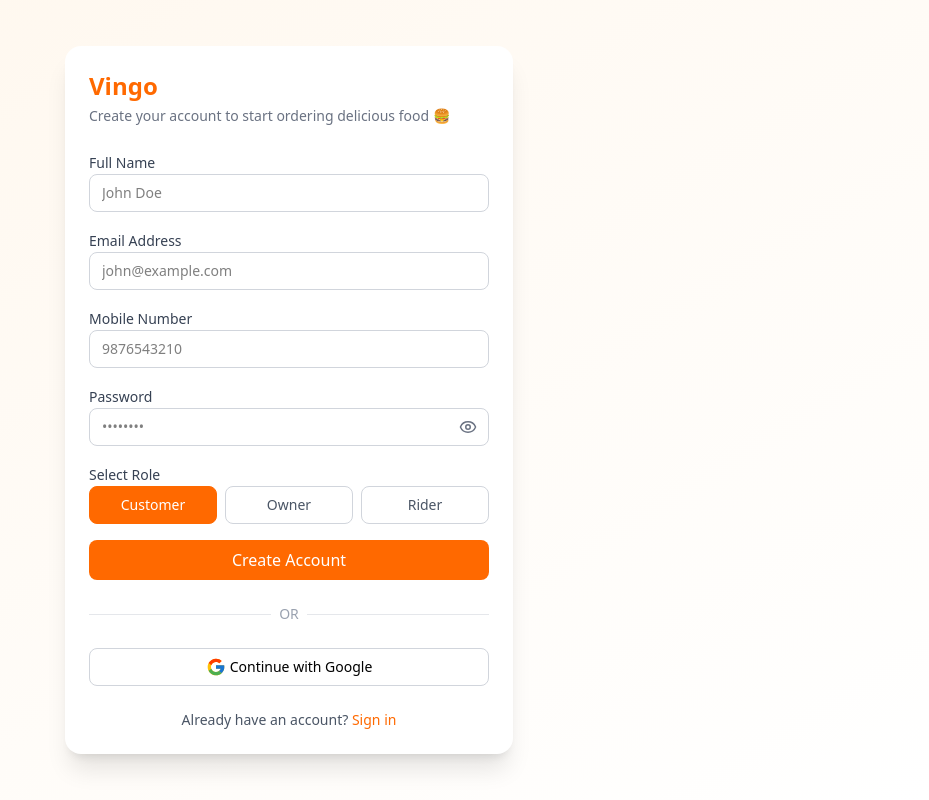
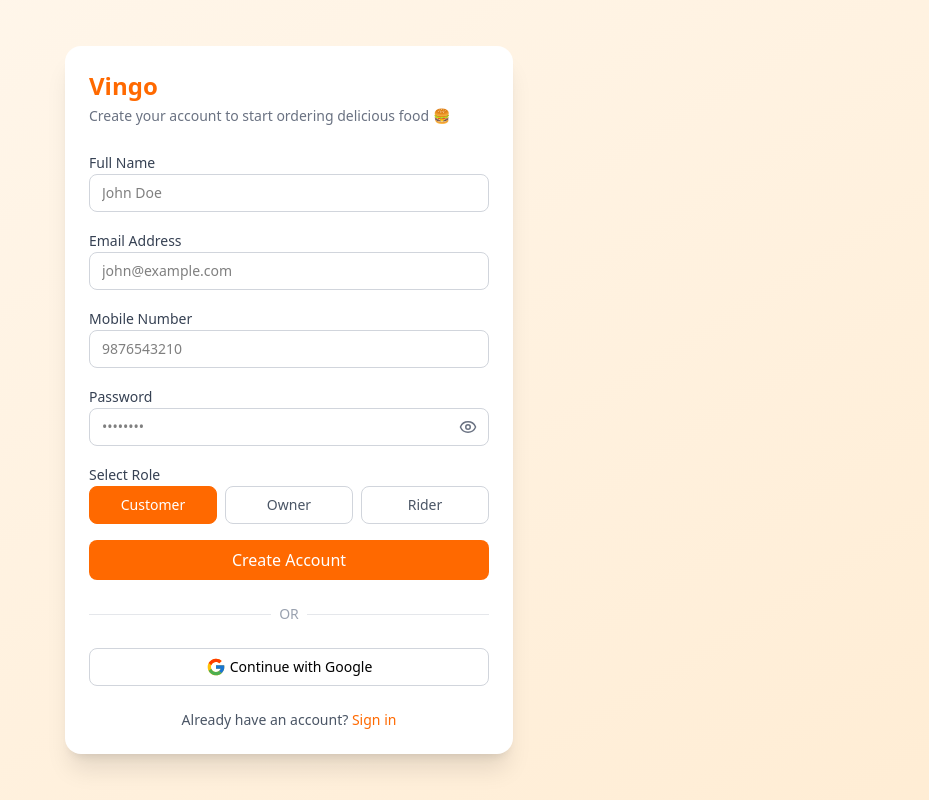
Before and after one commit to ZarhanMemon/local_resturant_app, a React app in the folder frontend/: page /signup in a window 1280 px wide. Shown: the whole page, without its empty margins (351-1280 px from the left). Built offline with nearby package versions, Linux system fonts and the light colour scheme; no server answers; the HTML template or start-up script is replaced by a standard one.

Commit message:
final commit msg for reset password feature and next time add google auth

```diff
--- a/frontend/src/pages/SignUpPage.jsx
+++ b/frontend/src/pages/SignUpPage.jsx
@@ -44,7 +44,7 @@
   };
 
   return (
-    <div className="min-h-screen flex items-center justify-center bg-gradient-to-br from-orange-50 to-white px-4">
+    <div className="min-h-screen flex items-center justify-center bg-linear-to-br from-orange-50 to-orange-100 px-4">
       <div className="w-full max-w-md bg-white rounded-2xl shadow-xl p-6 space-y-6">
         {/* Header */}
         <div className="space-y-1">
```
